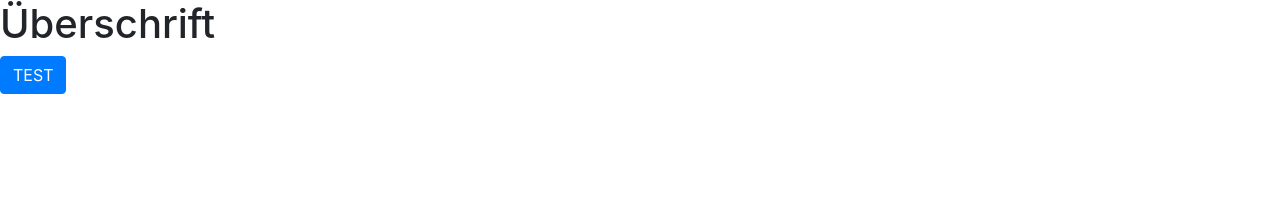
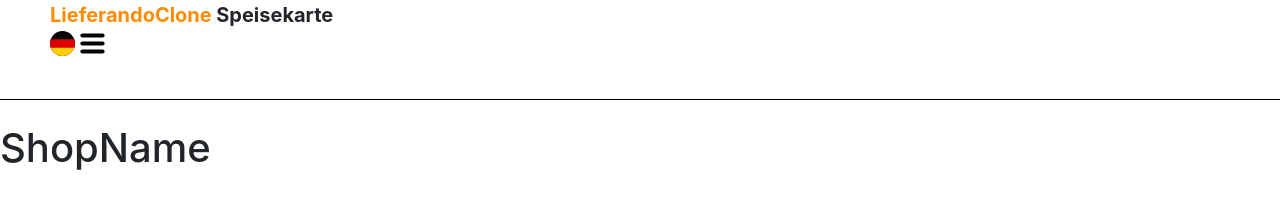
Before and after one commit to m4koo/lieferandeClone, a plain HTML site: page index.html in a window 1280 px wide. Drawn offline with nearby package versions, Linux system fonts and the light colour scheme.

Commit message:
navbar and html structure

```diff
--- a/index.html
+++ b/index.html
@@ -10,7 +10,30 @@
     <title>LieferandoClone</title>
 </head>
 <body>
-    <h1>Überschrift</h1>
-    <button class="btn btn-primary">TEST</button>
+    <nav>
+        <span>LieferandoClone</span>
+        <span>Speisekarte</span>
+        <div id="nav-icons">
+            <img src="img/germany-flag.svg">
+            <img src="img/menu-icon.svg" alt="">
+        </div>
+    </nav>
+    <div id="wrapper">
+        <section id="shop">
+            <img src="">
+            <div id="shop-info">
+                <h1>ShopName</h1>
+                <div id="rating"></div>
+                <div id="info-icons"></div>
+                <span></span>
+            </div>
+            <div id="items">
+                <div class="item-card"></div>
+            </div>
+        </section>
+        <section id="basket">
+
+        </section>
+    </div>
 </body>
 </html>
--- a/style.css
+++ b/style.css
@@ -0,0 +1,32 @@
+body{
+    margin: 0;
+}
+
+nav{
+    height: 100px;
+    display: flex;
+    justify-content: space-between;
+    align-items: center;
+    padding: 0 50px;
+    border-bottom: 1px solid black; /*for visual, delete later*/
+}
+
+nav span{
+    font-weight: bold;
+    font-size: 20px;
+}
+
+nav span:first-child{
+    color: darkorange;
+}
+
+#nav-icons img{
+    height: 25px;
+    width: 25px;
+    object-fit: contain;
+}
+
+#nav-icons img:first-child{
+    object-fit: cover !important;
+    border-radius: 50%;
+}
```
Also changed, not shown: img/germany-flag.svg (added), img/menu-icon.svg (added), 1 other file.
